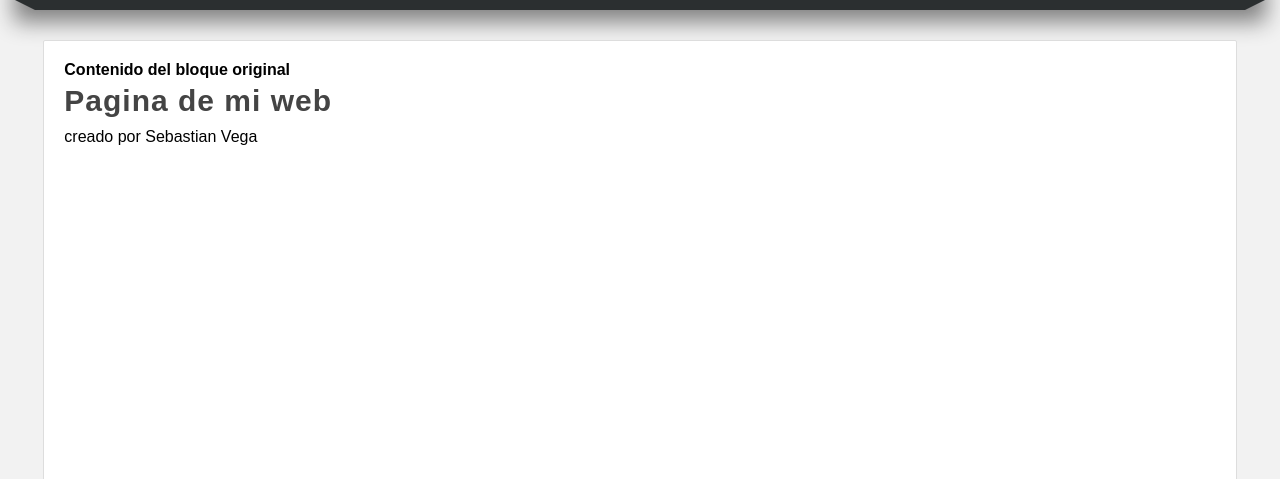
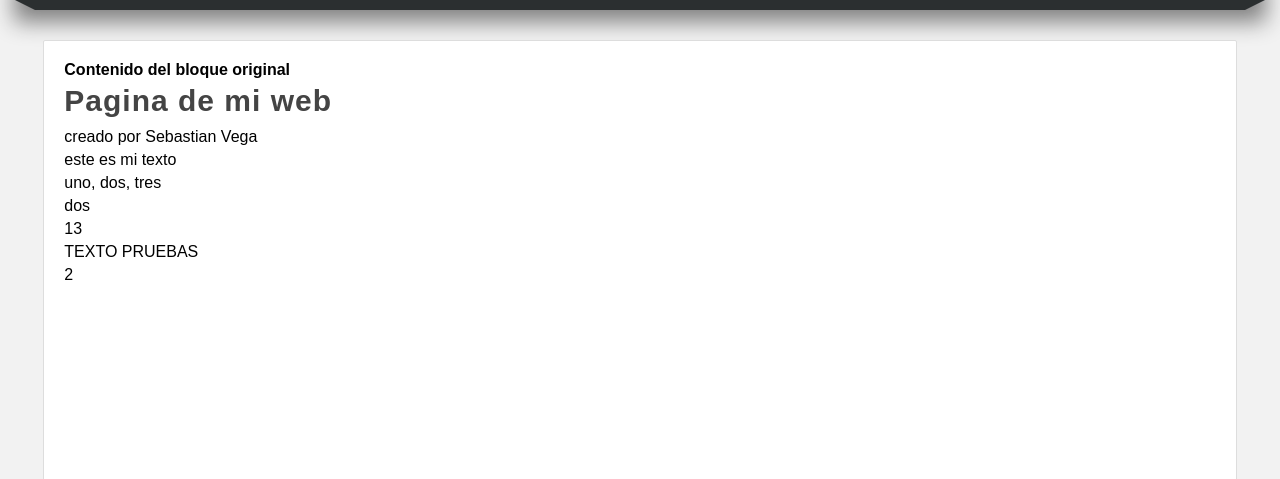
Before and after one commit to S8Vega/PracticaDjango, a Django app: page /pagina-pruebas/ in a window 1280 px wide. Shown: the part 182-661 px from the top of the page. Run offline with Django 3.2, Linux system fonts and the light colour scheme.

Commit message:
filtros por defecto

```diff
--- a/miapp/templates/pagina.html
+++ b/miapp/templates/pagina.html
@@ -7,5 +7,11 @@
 {%block content %}
     {{block.super}}
     <h1 class="title">Pagina de mi web</h1>
-    <p>creado por Sebastian Vega</p>
+    <p>{{"creado por Sebastian Vega ñññ"|cut:"ñ"}}</p>
+    <p>{{texto|default:"no hay nada"}}</p>
+    <p>{{lista|join:", "}}</p>
+    <p>{{lista|random}}</p>
+    <p>{{"texto pruebas"|length}}</p>
+    <p>{{"texto pruebas"|upper}}</p>
+    <p>{{"<strong>texto pruebas</strong>"|striptags|wordcount}}</p>
 {% endblock%}
--- a/miapp/views.py
+++ b/miapp/views.py
@@ -42,7 +42,10 @@ def hola_mundo(request):
 def pagina(request, redirigir=0):
     if redirigir == 1:
         return redirect("contacto", nombre="Sebastian", apellido="Vega")
-    return render(request, "pagina.html")
+    return render(request, "pagina.html", {
+        'texto': "este es mi texto",
+        'lista': ['uno', 'dos', 'tres']
+    })
 
 
 def contacto(request, nombre="", apellido=""):
```
